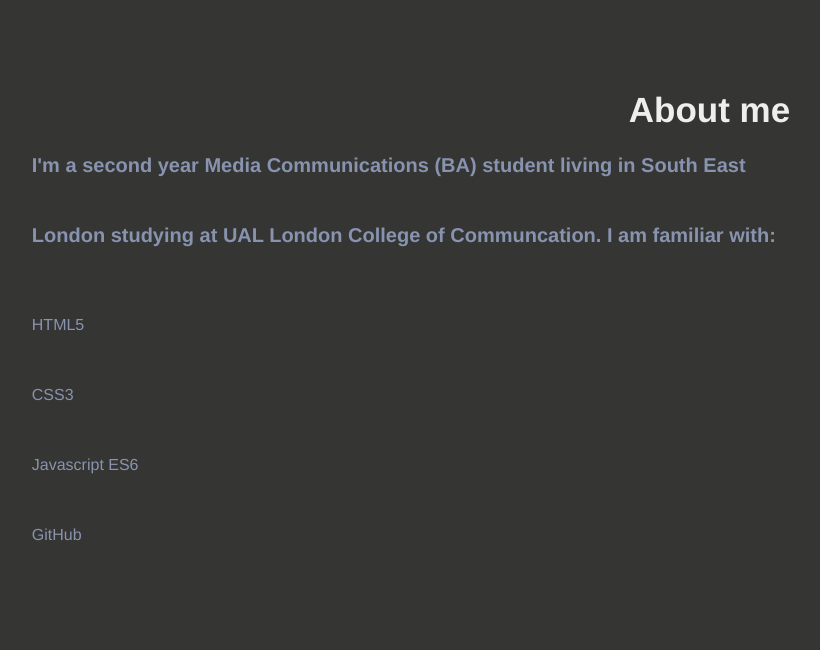
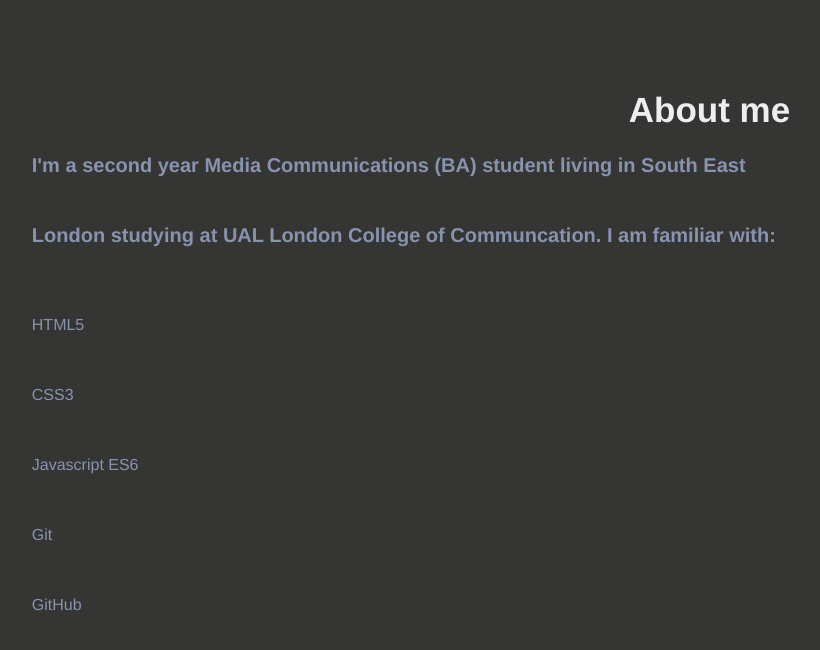
Before and after one commit to 04092001/Portfolio-Website, a plain HTML site: page index.html in a window 1280 px wide. Shown: the part 1050-1700 px from the top of the page, without its empty margins (229-1049 px from the left). Drawn offline with Linux system fonts and the light colour scheme.

Commit message:
modified:   index.html

```diff
--- a/index.html
+++ b/index.html
@@ -37,6 +37,7 @@
           <li>HTML5</li>
           <li>CSS3</li>
           <li>Javascript ES6</li>
+          <li>Git</li>
           <li>GitHub</li>
         </ul>
       </div>
```
